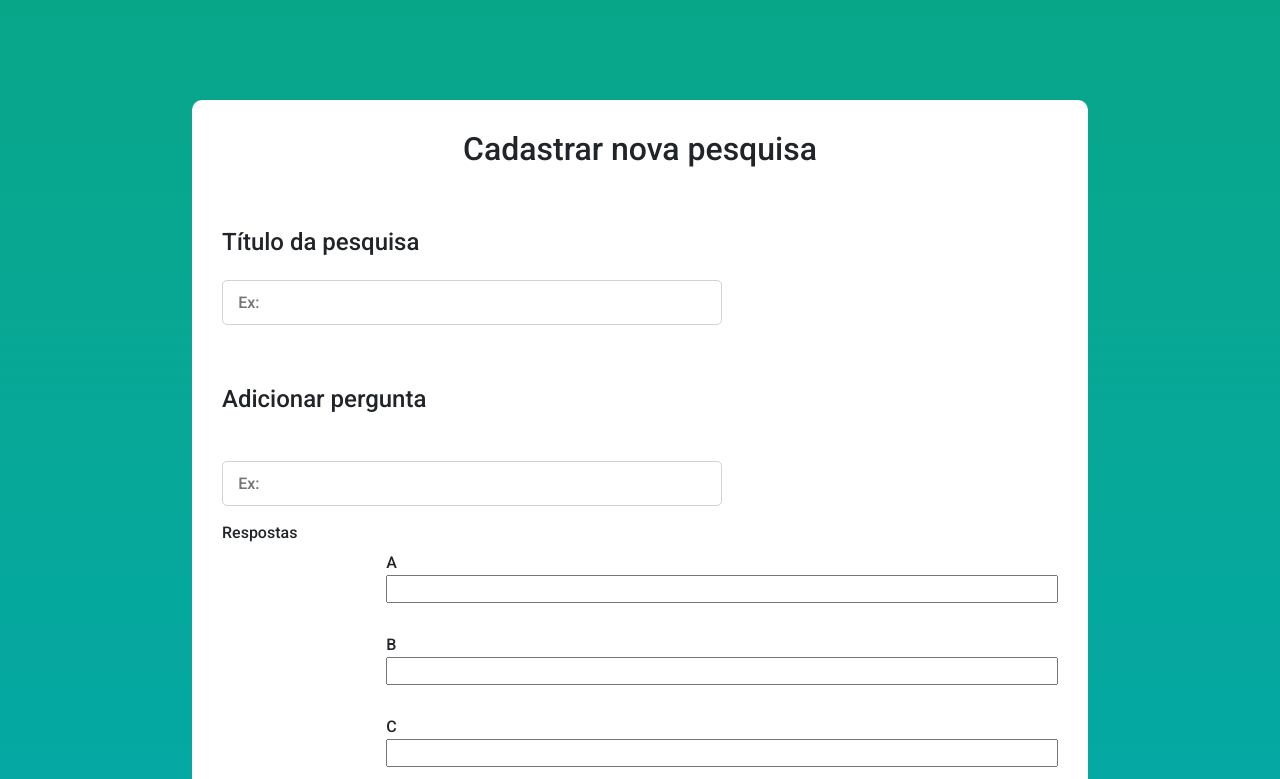
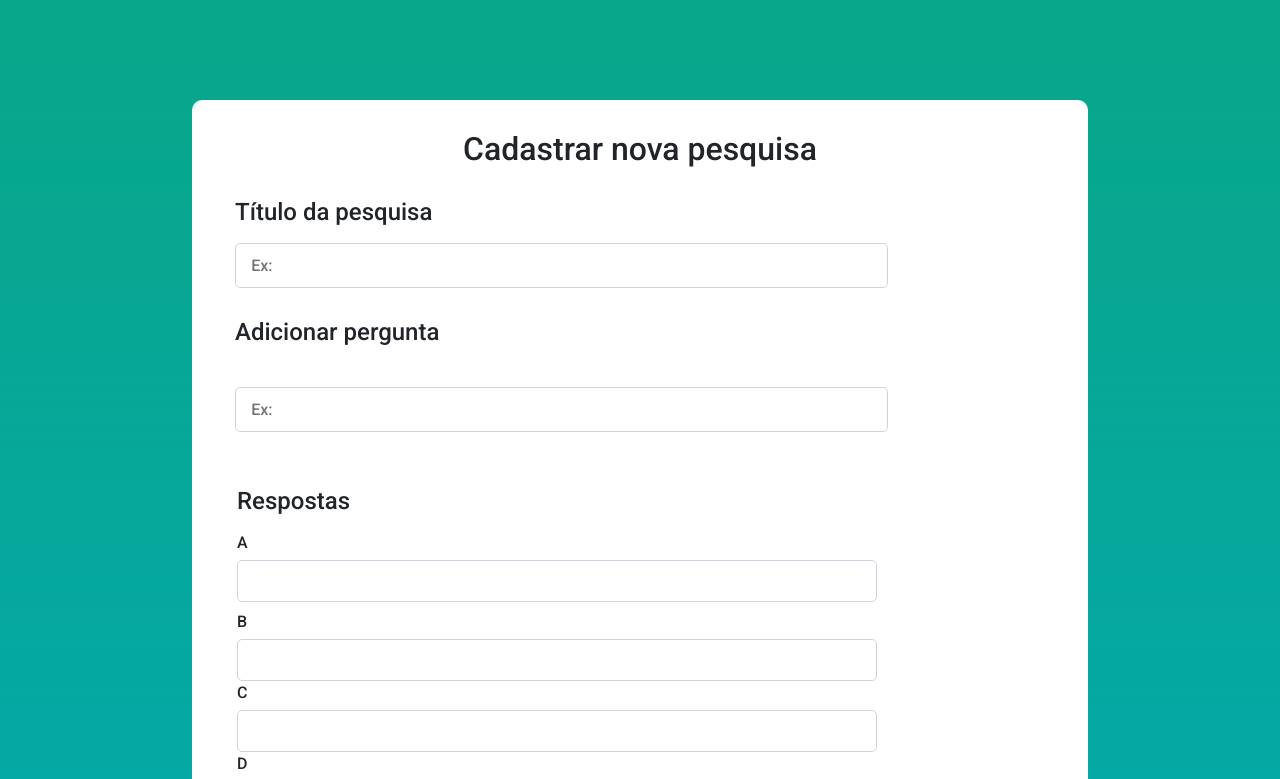
Before and after one commit to Ana204/-Search_site, a React (Create React App) app in the folder frontend/: page /register in a window 1280 px wide. Shown: the top 779 px of the page. Built offline with nearby package versions, Linux system fonts and the light colour scheme.

Commit message:
stylizing answers

```diff
--- a/frontend/src/Layouts/Researchs/index.js
+++ b/frontend/src/Layouts/Researchs/index.js
@@ -1,6 +1,6 @@
 import React from 'react';
 import './styles.css';
-import ImagemWorld from './img/worldverde.JPG';
+import ImagemWorld from './img/worldverde.jpg';
 
 const Researchs = () => {
     return (
--- a/frontend/src/components/FormQuestion/index.jsx
+++ b/frontend/src/components/FormQuestion/index.jsx
@@ -26,39 +26,39 @@ function FormQuestion() {
 
       <div class="adicionar--pergunta">
         <label for=""> <h4>Adicionar pergunta</h4></label> <br/>
-        <input type="text" class="titulo" id="" placeholder="Ex:" onChange={e => setQuesta(e.target.value)} />
+        <input type="text" className="titulo" id="" placeholder="Ex:" onChange={e => setQuesta(e.target.value)} />
       </div>
 
-
       <fieldset class="form-group">
-        <div class="row">
-          <legend class="col-form-label col-sm-2 pt-0">Respostas</legend>
+        <div class="respostas">
+          <legend class="col-form-label col-sm-2 pt-0"> <h4> Respostas </h4> </legend>
           <div class="col-sm-10">
-            <div class="form-check">
-            <label class="form-check-label" for="gridRadios1">
+            <div class="valores">
+            <label class="" for="gridRadios1">
                 A
-                <input type="text" onChange={e => setA(e.target.value)} />
+                <input className="resposta--a" type="text" onChange={e => setA(e.target.value)} />
               </label>
             </div>
-            <div class="form-check">
+            <div class="valores">
             <label class="form-check-label" for="gridRadios2">
                 B
-               <input type="text" onChange={e => setB(e.target.value)} />
+               <input className="resposta--b" type="text" onChange={e => setB(e.target.value)} />
               </label>
             </div>
-            <div class="form-check">
+            <div class="valores">
             <label class="form-check-label" for="gridRadios3">
                 C
-                <input type="text" onChange={e => setC(e.target.value)} />
+                <input className="resposta--c" type="text" onChange={e => setC(e.target.value)} />
               </label>
             </div>
-            <div class="form-check">
+            <div class="valores">
               <label class="form-check-label" for="gridRadios4">
                 D
-                <input type="text" onChange={e => setD(e.target.value)} />
+                <input className="resposta--d" type="text" onChange={e => setD(e.target.value)} />
               </label>
             </div>
           </div>
+
         </div>
       </fieldset>
 
--- a/frontend/src/components/FormQuestion/styles.css
+++ b/frontend/src/components/FormQuestion/styles.css
@@ -1,17 +1,39 @@
-.titulo--pesquisa, .adicionar--pergunta, label{
+.titulo--pesquisa, .adicionar--pergunta{
     display: flex;
     flex-direction: column;
     margin-top: 30px;
     margin-bottom: 15px;
-
+    width: 51vw;
+    margin-left: 13px;
 }
 .titulo{
     display: block;
-    width: 500px;
     padding: .600rem .95rem;
     border-radius: 5px;
-    border: 1px solid #ced4da
+    border: 1px solid #ced4da;
 }
 .titulo:hover{
     border: 1px solid #F29A2E;
 }
+.respostas{
+    margin-top: 40px;
+}
+
+.resposta--a,
+.resposta--b,
+.resposta--c,
+.resposta--d{
+    position: relative;
+    display: block;
+    margin-top: 5px;
+    padding: .500rem .90rem;
+    border: 1px solid #ced4da;
+    border-radius: 5px;
+    width: 50vw;
+}
+.resposta--a:hover,
+.resposta--b:hover,
+.resposta--c:hover,
+.resposta--d:hover{
+    border: 1px solid #F29A2E;
+}
```
